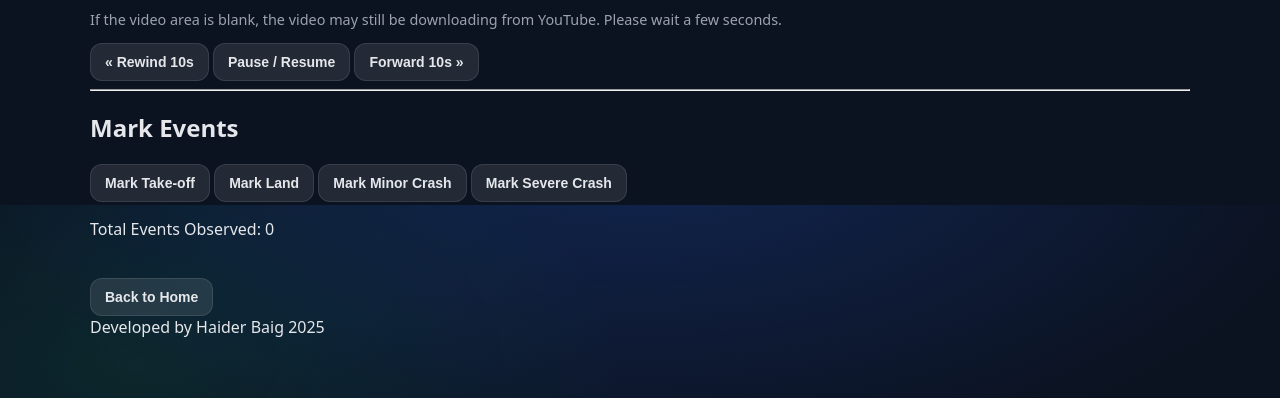
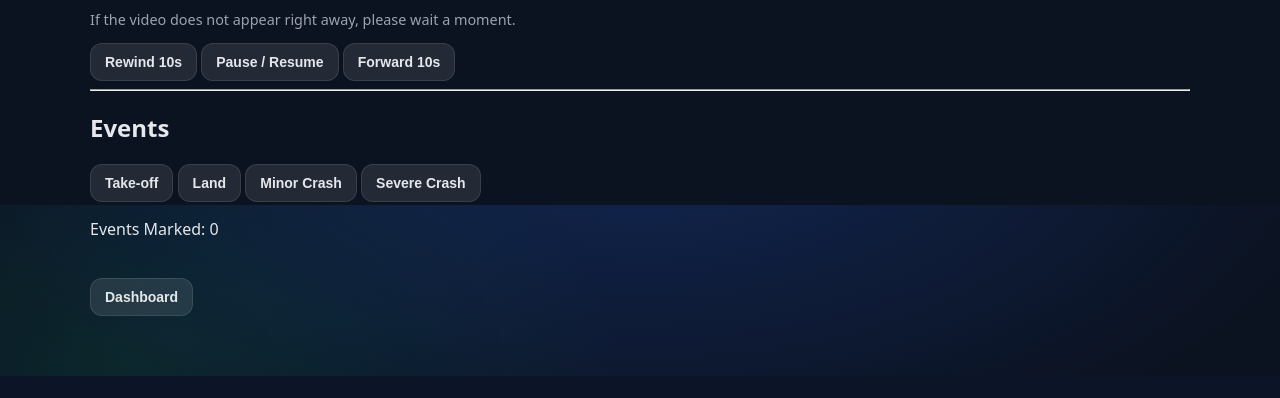
Before and after one commit to greatroboticslab/droneAI, a Flask app: page /validation_view_stream in a window 1280 px wide. Shown: the part 595-993 px from the top of the page. After the commit the page ends 971 px from the top, so only its background shows below. Run offline with Flask 3, Linux system fonts and the light colour scheme; the visitor is signed in with stand-in values (Sample User, id 1).

Commit message:
Update validation_results.html

```diff
--- a/LabelGUI/templates/validation_results.html
+++ b/LabelGUI/templates/validation_results.html
@@ -1,7 +1,7 @@
 <!DOCTYPE html>
 <html>
 <head>
-  <title>Video Stream — Mark Events</title>
+  <title>Validation</title>
   <link rel="stylesheet" href="{{ url_for('static', filename='style.css') }}">
   <style>
     #done-overlay {
@@ -27,67 +27,58 @@
 </head>
 <body>
 <div class="container">
-  <h1>Video Stream — Mark Events</h1>
+  <h1>Validation</h1>
 
-  <!-- Video area -->
   <div>
     <img id="video-feed"
          src="{{ url_for('validation_video_feed') }}"
-         alt="Video stream will appear here"
+         alt="Video stream"
          style="width:100%; max-height:480px; object-fit:contain; border:1px solid #ccc;">
   </div>
 
   <p style="margin-top:6px; font-size:0.9em; color:#9ca3af;">
-    If the video area is blank, the video may still be downloading from YouTube. Please wait a few seconds.
+    If the video does not appear right away, please wait a moment.
   </p>
 
-  <!-- Playback controls -->
   <div style="margin-top: 10px;">
-    <button id="rewind-btn">« Rewind 10s</button>
+    <button id="rewind-btn">Rewind 10s</button>
     <button id="pause-btn">Pause / Resume</button>
-    <button id="forward-btn">Forward 10s »</button>
+    <button id="forward-btn">Forward 10s</button>
   </div>
 
   <hr>
 
-  <!-- Event buttons -->
-  <h2>Mark Events</h2>
+  <h2>Events</h2>
   <div style="margin-bottom: 12px;">
-    <button class="event-btn" data-event="takeoff">Mark Take-off</button>
-    <button class="event-btn" data-event="land">Mark Land</button>
-    <button class="event-btn" data-event="minor-crash">Mark Minor Crash</button>
-    <button class="event-btn" data-event="severe-crash">Mark Severe Crash</button>
+    <button class="event-btn" data-event="takeoff">Take-off</button>
+    <button class="event-btn" data-event="land">Land</button>
+    <button class="event-btn" data-event="minor-crash">Minor Crash</button>
+    <button class="event-btn" data-event="severe-crash">Severe Crash</button>
   </div>
 
-  <p>Total Events Observed: <span id="event-count">0</span></p>
+  <p>Events Marked: <span id="event-count">0</span></p>
 
-  <!-- End-of-session overlay -->
   <div id="done-overlay">
-    <h2>Labeling Session Complete</h2>
+    <h2>Session Complete</h2>
     <p id="done-message">
-      The video has finished and your labeled clips + log file are being saved
-      into the ValidationResults folder.
+      Labeling is complete. Your clips and log have been saved.
     </p>
     <div id="done-buttons">
-      {% if source == 'excel' %}
-        <button type="button" onclick="window.location.href='{{ url_for('pick_from_excel') }}'">
-          Label Another Video
+      {% if source == 'excel' or source == 'dataset' %}
+        <button type="button" onclick="window.location.href='{{ url_for('queue_page') }}'">
+          Return to Queue
         </button>
       {% endif %}
       <button type="button" onclick="window.location.href='{{ url_for('home_page') }}'">
-        Back to Home
+        Dashboard
       </button>
     </div>
   </div>
 
   <br>
   <button type="button" onclick="window.location.href='{{ url_for('home_page') }}'">
-    Back to Home
+    Dashboard
   </button>
-
-  <div class="page-footer">
-    Developed by Haider Baig 2025
-  </div>
 </div>
 
 <script>
@@ -150,12 +141,10 @@
 
           if (sessionSource === 'excel' || sessionSource === 'dataset') {
             doneMessage.textContent =
-              'The video has finished. Your labeled clips and log file are being saved. ' +
-              'This queue item has been marked labeled for the team.';
+              'Labeling is complete. This queue item has been saved and marked as labeled.';
           } else {
             doneMessage.textContent =
-              'The video has finished. Your labeled clips and log file are being saved ' +
-              'into the ValidationResults folder.';
+              'Labeling is complete. Your clips and log have been saved.';
           }
 
         } else {
```
